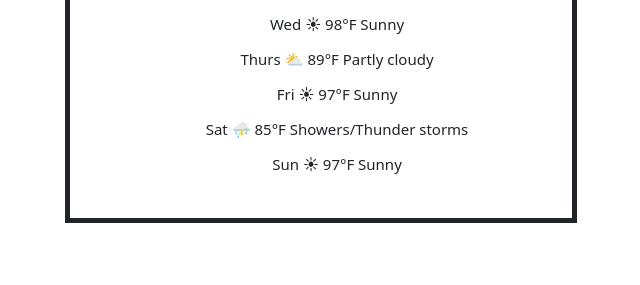
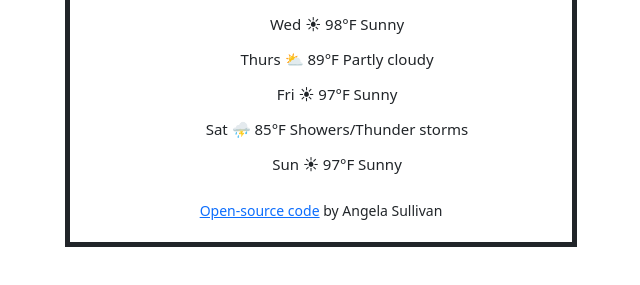
Before and after one commit to angv2852/weather-app, a plain HTML site: page index.html in a window 1280 px wide. Shown: the part 195-480 px from the top of the page, without its empty margins (55-695 px from the left). Drawn offline with nearby package versions, Linux system fonts and the light colour scheme; no server answers.

Commit message:
Added link to my GitHub and my name

```diff
--- a/index.html
+++ b/index.html
@@ -52,7 +52,13 @@
       </div>
 
     </div>
+
     <script src="script.js">
     </script>
-  </body>
+
+    <small> <a href="https://github.com/angv2852/weather-app" target = "blank">Open-source code</a> by Angela Sullivan
+        </small>
+
+</body>
+
 </html>
```
